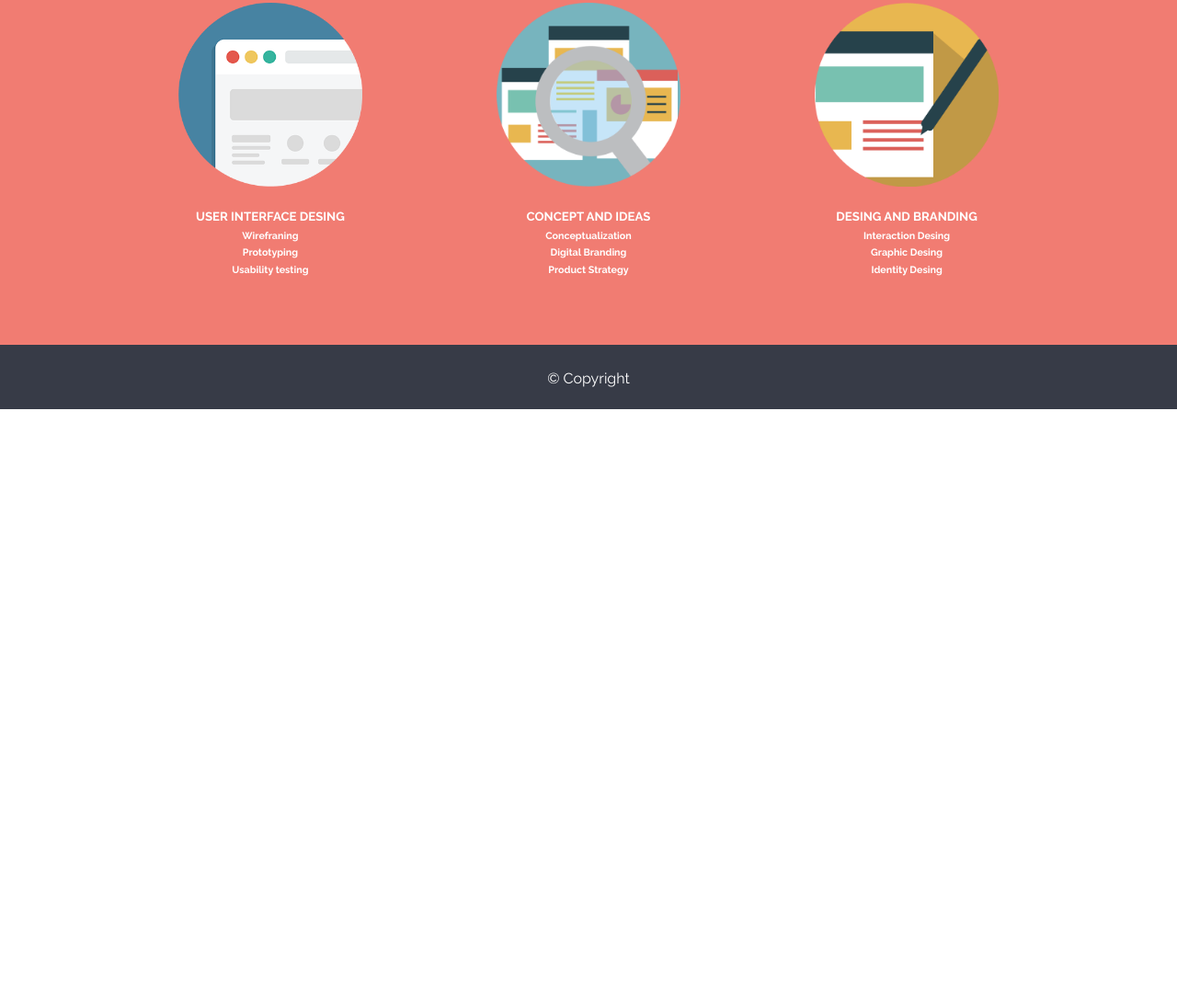
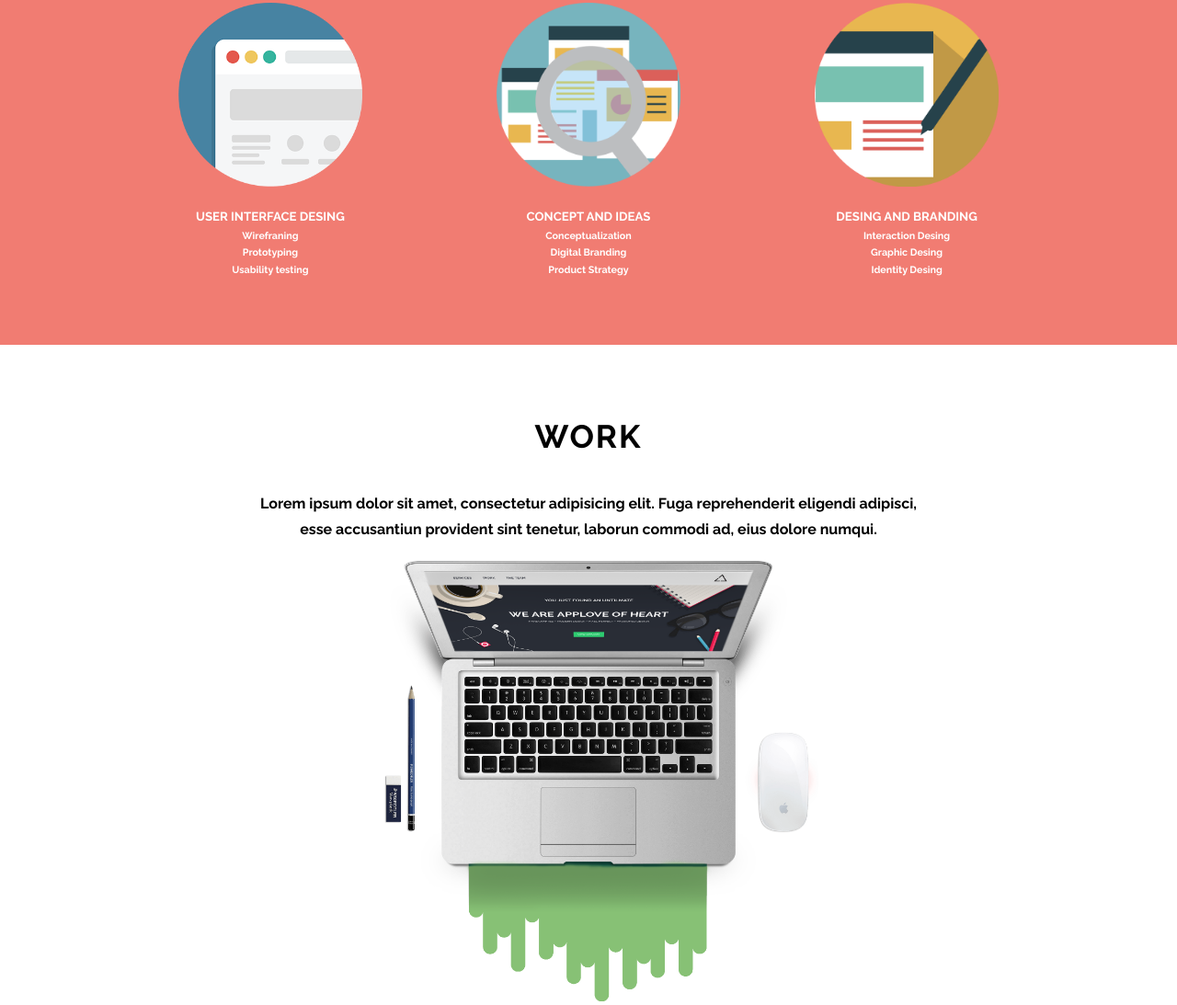
Before and after one commit to MichelleSV/APPLOVE-II, a plain HTML site: page index.html in a window 1280 px wide. Shown: the part 929-2022 px from the top of the page at 92% size. Before the commit the page ends 1374 px from the top, so only its background shows below. Drawn offline with Linux system fonts and the light colour scheme.

Commit message:
primerCommit

```diff
--- /dev/null
+++ b/assets/css/modal.css
@@ -0,0 +1,11 @@
+#products {
+  text-align: center;
+  padding: 70px 70px;
+}
+/*
+#hero {
+  height: 1000px;
+  width: 1080px;
+  text-align: center;
+}
+*/
--- a/index.html
+++ b/index.html
@@ -6,6 +6,7 @@
     <!-- App styles -->
     <link rel="stylesheet" href="assets/css/style.css">
     <link rel="stylesheet" href="assets/css/main.css">
+    <link rel="stylesheet" href="assets/css/modal.css">
       <!-- App Fonts -->
     <link href="https://fonts.googleapis.com/css?family=Raleway:400,500,700" rel="stylesheet">
   </head>
@@ -61,8 +62,14 @@
         </div>
       </div>
     </section>
-    <section>
-
+    <!--APPLOVE-II-->
+    <section id="products">
+      <h2 class="text-uppercase text-services mt-0">WORK</h2>
+      <h4>Lorem ipsum dolor sit amet, consectetur adipisicing elit. Fuga reprehenderit eligendi adipisci, <br>
+      esse accusantiun provident sint tenetur, laborun commodi ad, eius dolore numqui.</h4>
+      <div class="hero">
+        <img src="assets/img/hero.png" alt="" width="500">
+      </div>
     </section>
     <footer>
       <p>&#169 Copyright</p>
```
